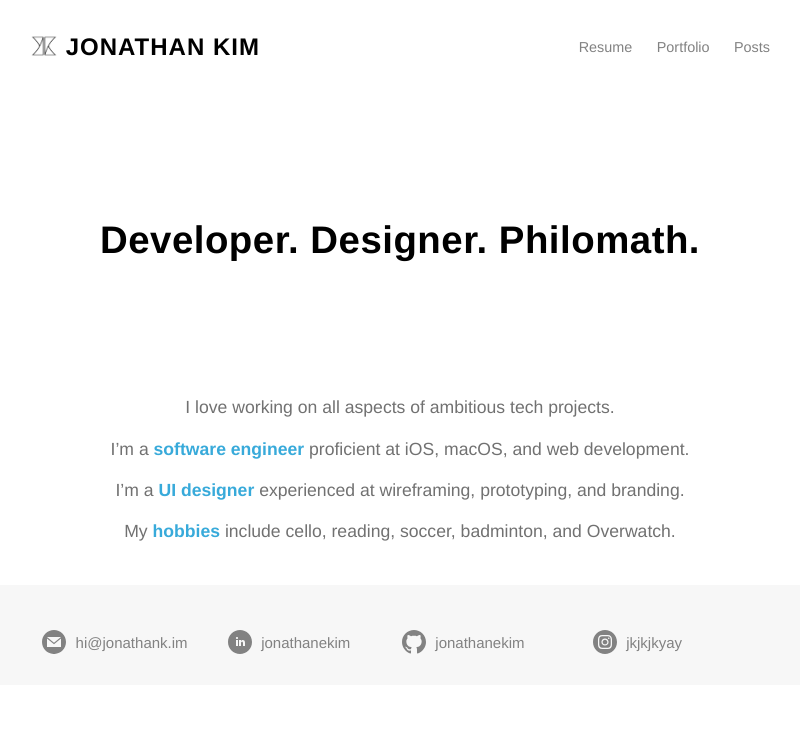
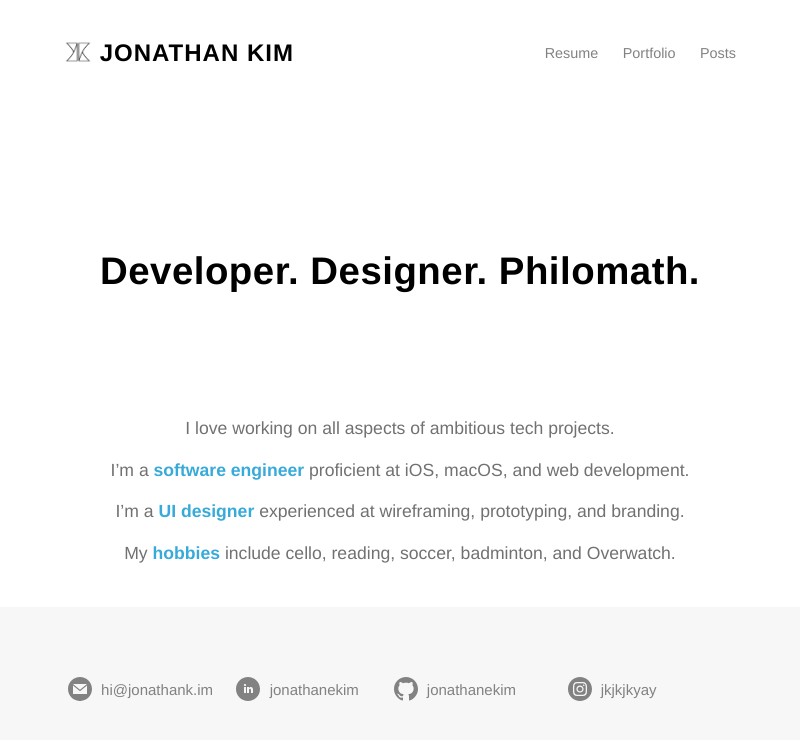
Before and after one commit to jonathanekim/jonathanekim.github.io, a Jekyll site: the page built from index.md, in a window 1280 px wide. Shown: the top 740 px of the page, without its empty margins (240-1040 px from the left). Built offline with Jekyll 4.4.1, drawn with Linux system fonts in a browser that asks for light colours.

Commit message:
Adjust header spacing.

```diff
--- a/_sass/minima/_base.scss
+++ b/_sass/minima/_base.scss
@@ -179,25 +179,6 @@ pre {
 
 
 /**
- * Wrapper
- */
-
-.wrapper {
-  max-width: calc(#{$content-width} - (#{$spacing-unit} * 2));
-  margin-right: auto;
-  margin-left: auto;
-  padding-right: $spacing-unit;
-  padding-left: $spacing-unit;
-  @extend %clearfix;
-  @include media-query($on-laptop) {
-    max-width: calc(#{$content-width} - (#{$spacing-unit}));
-    padding-right: $spacing-unit / 2;
-    padding-left: $spacing-unit / 2;
-  }
-}
-
-
-/**
  * Clearfix
  */
 
@@ -206,16 +187,3 @@ pre {
   display: table;
   clear: both;
 }
-
-
-/**
- * Icons
- */
-
-.icon>svg {
-  display: inline-block;
-  vertical-align: middle;
-  path {
-    fill: $grey-color;
-  }
-}
--- a/_sass/minima/_includes.scss
+++ b/_sass/minima/_includes.scss
@@ -2,37 +2,28 @@
  * Header
  */
 
+$header-height: 10vh;
 .site-header {
-  min-height: $spacing-unit * 1.5;
-  margin: 20px 10px; // Positioning context for the mobile navigation icon
-  position: relative;
-  a.site-title.page-link {
+  height: $header-height;
+  line-height: $base-line-height * $base-font-size * 2.25;
+  .wrapper {
+    display: flex;
+    align-items: center;
+    .site-title {
+      @include relative-font-size(1.5);
+      flex-grow: 1;
       color: $header-color;
+      font-weight: 600;
+      letter-spacing: 1px;
       &:hover {
         color: $brand-color;
       }
-  }
-}
-
-.site-title {
-  @include relative-font-size(1.5);
-  color: $header-color;
-  font-weight: 600;
-  line-height: $base-line-height * $base-font-size * 2.25;
-  letter-spacing: 1px;
-  margin-bottom: 0;
-  float: left;
       &:visited {
         color: $header-color;
       }
     }
-
     .site-nav {
-  float: right;
-  line-height: $base-line-height * $base-font-size * 2.25;
-  .nav-trigger {
-    display: none;
-  }
+      .nav-trigger,
       .menu-icon {
         display: none;
       }
@@ -44,9 +35,10 @@
         }
       }
       @include media-query($on-palm) {
+        $nav-size: 36px;
         position: absolute;
-    top: 9px;
-    right: $spacing-unit / 2;
+        top: calc((#{$header-height} - #{$nav-size}) / 2);
+        right: calc((#{$header-height} - #{$nav-size}) / 2);
         background-color: $background-color;
         border: 1px solid $grey-color-light;
         border-radius: 5px;
@@ -54,18 +46,19 @@
         label[for="nav-trigger"] {
           display: block;
           float: right;
-      width: 36px;
-      height: 36px;
+          width: $nav-size;
+          height: $nav-size;
           z-index: 2;
           cursor: pointer;
         }
         .menu-icon {
+          $menu-icon-padding-top: 10px;
           display: block;
           float: right;
-      width: 36px;
-      height: 26px;
+          width: $nav-size;
+          height: $nav-size - $menu-icon-padding-top;
           line-height: 0;
-      padding-top: 10px;
+          padding-top: $menu-icon-padding-top;
           text-align: center;
           >svg path {
             fill: $grey-color-dark;
@@ -86,6 +79,8 @@
             margin-right: 0;
           }
           margin-left: 20px;
+        }
+      }
     }
   }
 }
@@ -206,6 +201,19 @@ a.page-link {
 
 
 /**
+ * Icons
+ */
+
+.icon>svg {
+  display: inline-block;
+  vertical-align: middle;
+  path {
+    fill: $grey-color;
+  }
+}
+
+
+/**
  * Images
  */
 
@@ -231,6 +239,18 @@ a.page-link {
   width: 100%;
   margin: 6% 0;
   display: block;
+}
+
+
+/**
+ * Wrapper
+ */
+
+.wrapper {
+  max-width: calc(#{$content-width} - (5% * 2));
+  margin: 2% auto;
+  padding: 0 5%;
+  @extend %clearfix;
 }
 
 
--- a/_sass/minima/_layout.scss
+++ b/_sass/minima/_layout.scss
@@ -47,7 +47,6 @@
 }
 
 .page-content {
-  margin: 2%;
   h2 {
     @include relative-font-size(1.8);
     color: $brand-color;
```
Lines whose indentation alone changed are shown as unchanged.
